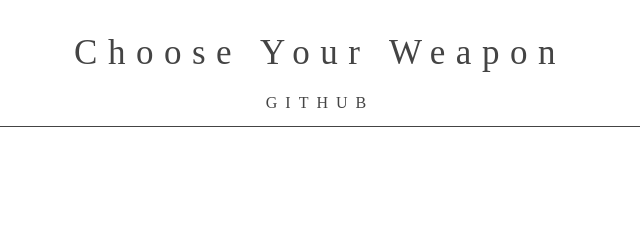
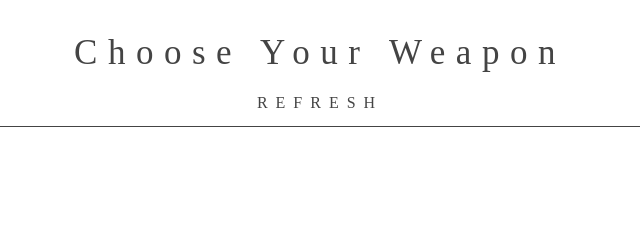
Before and after one commit to munenek/Rock-paper-scissors, a plain HTML site: page index.html in a window 1280 px wide. Shown: the top 240 px of the page, 320-960 px from the left. Drawn offline with Linux system fonts and the light colour scheme.

Commit message:
edit html

```diff
--- a/index.html
+++ b/index.html
@@ -15,7 +15,7 @@
     <div class="navigation">
       <ul>
       <!--<li><a href="https://ivanv257.github.io/Rock-Paper-Scissors-JavaScript-Project/">REFRESH</a></li> -->
-        <li><a href="https://ivanv257.github.io/Rock-Paper-Scissors-JavaScript-Project/">GITHUB</a></li>
+        <li><a href="https://inspiring-cray-6407d9.netlify.app/">REFRESH</a></li>
        <!-- <li><a href="https://codepen.io/Ivanvdm/">CODEPEN</a></li> -->
       </ul>
     </div>
```
Also changed, not shown: 1 other file.
